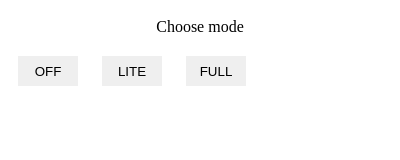
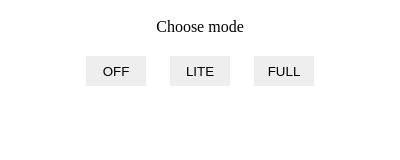
Before and after one commit to chenzhekl/unblock-youku-firefox, a browser extension: page addon/popup/index.html in a window 400 px wide. Drawn offline with Linux system fonts and the light colour scheme.

Commit message:
Optimize layout of popup page on small devices.

```diff
--- a/addon/popup/index.css
+++ b/addon/popup/index.css
@@ -3,18 +3,23 @@
     text-align: center;
 }
 
-.button {
+.btn-group {
+    text-align: center;
+}
+
+.btn {
     width: 60px;
     height: 30px;
     border: none;
     margin: 10px;
+    background-color: #eeeeee;
 }
 
-.button:hover {
-    background-color: powderblue;
+.btn:hover {
+    background-color: #B0E0E6;
     cursor: pointer;
 }
 
 .active {
-    background-color: lightcoral;
+    background-color: #F08080;
 }
--- a/addon/popup/index.html
+++ b/addon/popup/index.html
@@ -3,13 +3,16 @@
 <html>
     <head>
         <meta charset="utf-8">
+        <meta name="viewport" content="width=device-width, initial-scale=1.0">
         <script src="index.js"></script>
         <link rel="stylesheet" type="text/css" href="index.css">
     </head>
     <body>
         <div class="label">Choose mode</div>
-        <button id="off" class="button">OFF</button>
-        <button id="lite" class="button">LITE</button>
-        <button id="full" class="button">FULL</button>
+        <div class="btn-group">
+            <button id="off" class="btn">OFF</button>
+            <button id="lite" class="btn">LITE</button>
+            <button id="full" class="btn">FULL</button>
+        </div>
     </body>
 </html>
```
Also changed, not shown: addon/manifest.json.
